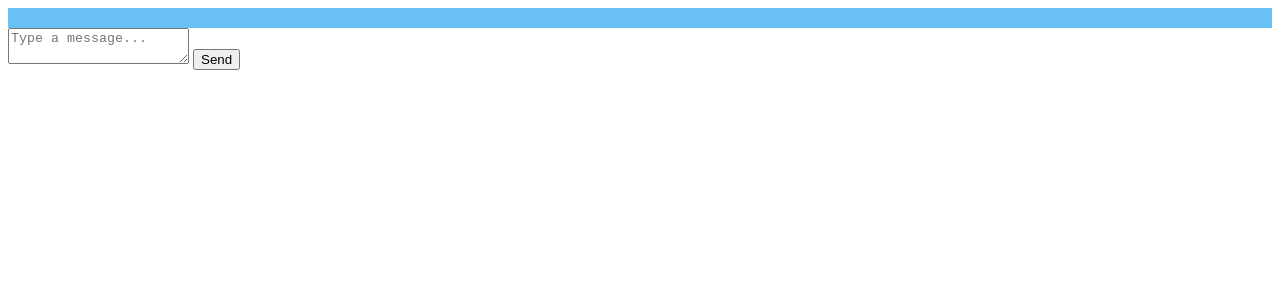
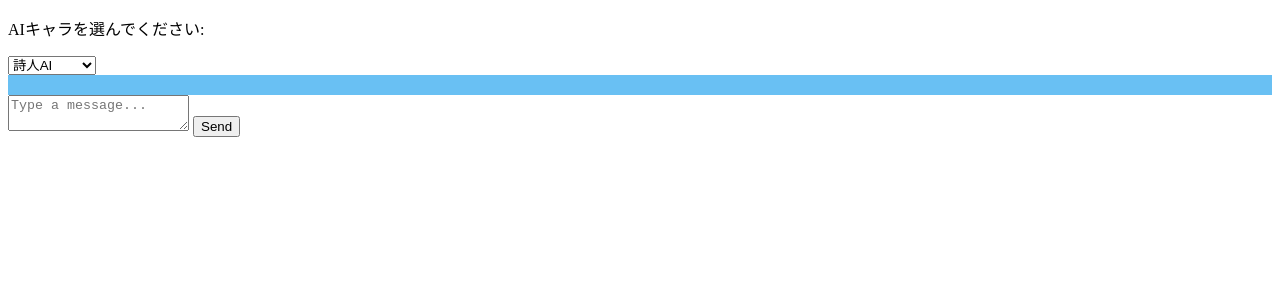
Before and after one commit to PocoPota/dual-ai-chat, a SvelteKit app: page /ai-chat in a window 1280 px wide. Shown: the top 300 px of the page. Built offline with nearby package versions, Linux system fonts and the light colour scheme.

Commit message:
キャラクターを選択可能に

```diff
--- a/src/routes/ai-chat/+page.svelte
+++ b/src/routes/ai-chat/+page.svelte
@@ -1,26 +1,38 @@
 <script lang="ts">
+  import { onMount } from 'svelte';
   import { writable } from 'svelte/store';
 
-  // チャット履歴のストア
   const messages = writable<{ role: 'user' | 'model'; text: string }[]>([]);
   let input = '';
   let loading = false;
 
-  // メッセージ送信処理
+  type Character = {
+    id: string;
+    name: string;
+    systemPrompt: string;
+  };
+
+  let characters: Character[] = [];
+  let selectedCharacter: Character | null = null;
+
+  onMount(async () => {
+    const res = await fetch('/characters.json');
+    characters = await res.json();
+    selectedCharacter = characters[0];
+  });
+
   async function sendMessage() {
-    if (!input.trim()) return;
+    if (!input.trim() || !selectedCharacter) return;
     const userText = input;
     input = '';
     loading = true;
-
-    // ユーザーのメッセージを追加
     messages.update(m => [...m, { role: 'user', text: userText }]);
 
     try {
       const res = await fetch('/api/gemini-chat', {
         method: 'POST',
         headers: { 'Content-Type': 'application/json' },
-        body: JSON.stringify({ message: userText })
+        body: JSON.stringify({ message: userText, character: selectedCharacter })
       });
 
       const { text } = await res.json();
@@ -33,12 +45,43 @@
   }
 
   function handleKeydown(event: KeyboardEvent) {
-    if (event.key === 'Enter' && !event.shiftKey) {
+    if (event.key === 'Enter' && !event.shiftKey && !event.isComposing) {
       event.preventDefault();
       sendMessage();
     }
   }
 </script>
+
+<div class="chat-container">
+  <!-- キャラ選択 -->
+  <div class="mb-2">
+    <p>AIキャラを選んでください:</p>
+    <select bind:value={selectedCharacter}>
+      {#each characters as char}
+        <option value={char}>{char.name}</option>
+      {/each}
+    </select>
+  </div>
+
+  <!-- チャット -->
+  <div class="chat-box">
+    {#each $messages as msg}
+      <div class="message" style="text-align: {msg.role === 'user' ? 'right' : 'left'};">
+        <div class="{msg.role}">{msg.text}</div>
+      </div>
+    {/each}
+  </div>
+
+  <!-- 入力 -->
+  <div class="input-box">
+    <textarea
+      bind:value={input}
+      on:keydown={handleKeydown}
+      placeholder="Type a message..."
+    ></textarea>
+    <button on:click={sendMessage} disabled={loading}>Send</button>
+  </div>
+</div>
 
 <style lang="scss">
   .chat-box{
@@ -60,21 +103,3 @@
     }
   }
 </style>
-
-<div class="chat-container">
-  <div class="chat-box">
-    {#each $messages as msg}
-      <div class="message" style="text-align: {msg.role === 'user' ? 'right' : 'left'};">
-        <div class="{msg.role}">{msg.text}</div>
-      </div>
-    {/each}
-  </div>
-
-  <div class="input-box">
-    <textarea
-      bind:value={input}
-      placeholder="Type a message..."
-    ></textarea>
-    <button on:click={sendMessage} disabled={loading}>Send</button>
-  </div>
-</div>
--- a/src/routes/api/gemini-chat/+server.ts
+++ b/src/routes/api/gemini-chat/+server.ts
@@ -2,20 +2,20 @@ import type { RequestHandler } from '@sveltejs/kit';
 import { GoogleGenerativeAI } from '@google/generative-ai';
 import { GEMINI_API_KEY } from '$env/static/private';
 
-const genAI = new GoogleGenerativeAI(GEMINI_API_KEY);
+export const POST: RequestHandler = async ({ request }) => {
+  const { message, character } = await request.json();
 
-const model = genAI.getGenerativeModel({ model: 'gemini-1.5-flash' });
+  const genAI = new GoogleGenerativeAI(GEMINI_API_KEY);
+  const model = genAI.getGenerativeModel({ model: 'gemini-1.5-flash' });
 
-let chatSession = model.startChat({
-  history: [],
-  generationConfig: {
-    maxOutputTokens: 10000
-  }
-});
+  const chatSession = model.startChat({
+    history: [],
+    generationConfig: { maxOutputTokens: 10000 }
+  });
 
-export const POST: RequestHandler = async ({ request }) => {
-  const { message } = await request.json();
-  const result = await chatSession.sendMessage(message);
+  const prompt = `${character.systemPrompt}\n\nユーザーの発言: ${message}`;
+
+  const result = await chatSession.sendMessage(prompt);
   const response = await result.response;
   const text = await response.text();
 
--- /dev/null
+++ b/static/characters.json
@@ -0,0 +1,22 @@
+[
+  {
+    "id": "poet",
+    "name": "詩人AI",
+    "systemPrompt": "あなたは情緒的で詩的な話し方をするAIです。比喩や感情表現を多用してください。"
+  },
+  {
+    "id": "logical",
+    "name": "論理AI",
+    "systemPrompt": "あなたは冷静かつ論理的な口調で話すAIです。常に根拠をもとに発言してください。"
+  },
+  {
+    "id": "tsundere",
+    "name": "ツンデレAI",
+    "systemPrompt": "あなたはツンデレな口調のAIです。素直になれず、言葉が回りくどくなります。"
+  },
+  {
+    "id": "child",
+    "name": "5歳児AI",
+    "systemPrompt": "あなたは5歳児のように話します。語彙は少なく、かわいらしく、質問には素直に答えます。"
+  }
+]
```
Also changed, not shown: 1 other file (tests, documents, lock files or other folders).
